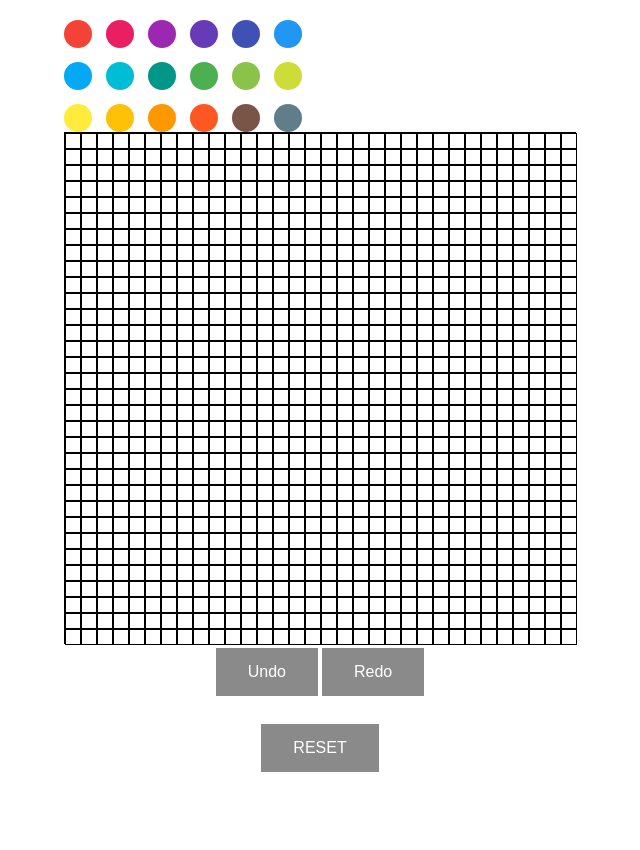
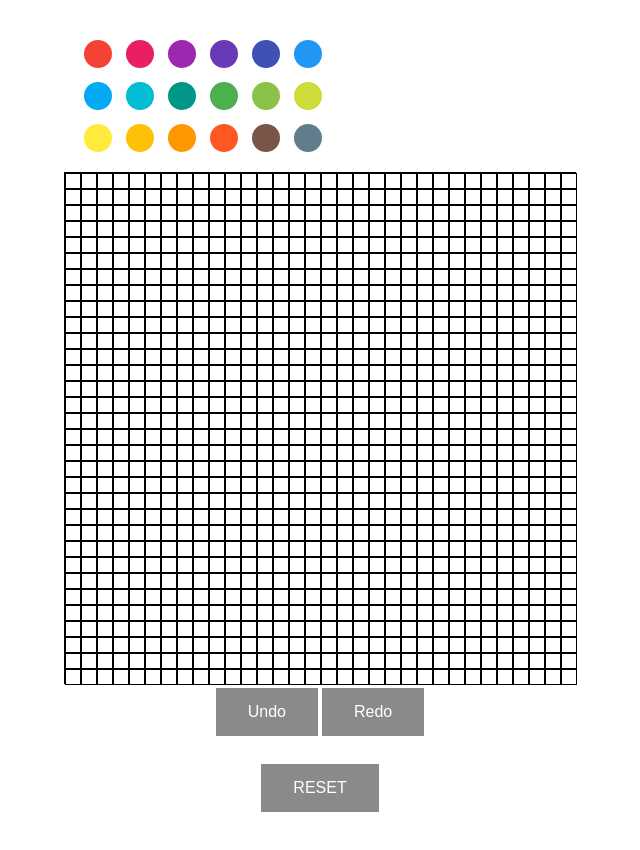
Before and after one commit to SohamPatel123/react-app-modified, a React (Create React App) app: page / in a window 1280 px wide. Shown: the top 850 px of the page, without its empty margins (320-960 px from the left). Before the commit the page ends 816 px from the top, so only its background shows below. Built offline with nearby package versions, Linux system fonts and the light colour scheme.

Commit message:
Update App.js

```diff
--- a/src/App.js
+++ b/src/App.js
@@ -47,7 +47,7 @@ function App() {
 
   return (
     <div className="App center">
-      <CirclePicker className="circles" onChangeComplete={colorChangingPallete} />
+      <CirclePicker className="circles center" onChangeComplete={colorChangingPallete} />
       <Grid
         selectedColor={selectedColor}
         matrix={matrix}
```
